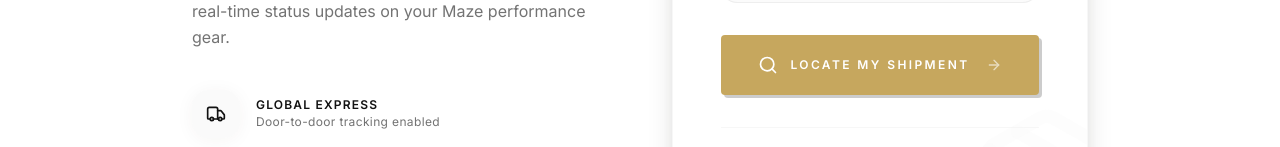
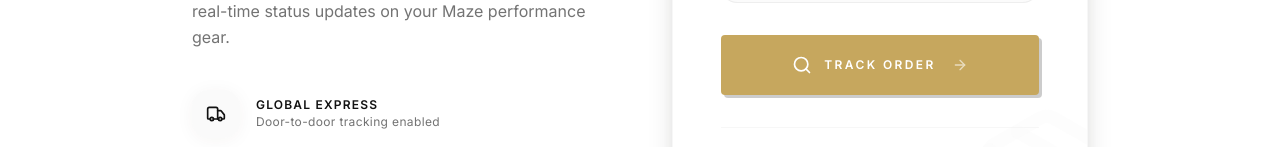
Before and after one commit to webaxishoprizo-svg/Maze, a React (Vite) app: page /track-order in a window 1280 px wide. Shown: the part 441-588 px from the top of the page. Built offline with nearby package versions, Linux system fonts and the light colour scheme; no server answers; the HTML template or start-up script is replaced by a standard one; a web font is replaced by a local one.

Commit message:
chore: push all remaining updates and fixes

```diff
--- a/src/pages/TrackOrder.tsx
+++ b/src/pages/TrackOrder.tsx
@@ -101,7 +101,7 @@ const TrackOrder = () => {
 
                                         <button className="w-full btn-buy py-5 flex items-center justify-center gap-3">
                                             <Search className="w-5 h-5" />
-                                            <span>Locate My Shipment</span>
+                                            <span>Track Order</span>
                                             <ArrowRight className="w-4 h-4 ml-1 opacity-60 group-hover:translate-x-1 transition-transform" />
                                         </button>
                                     </form>
```
